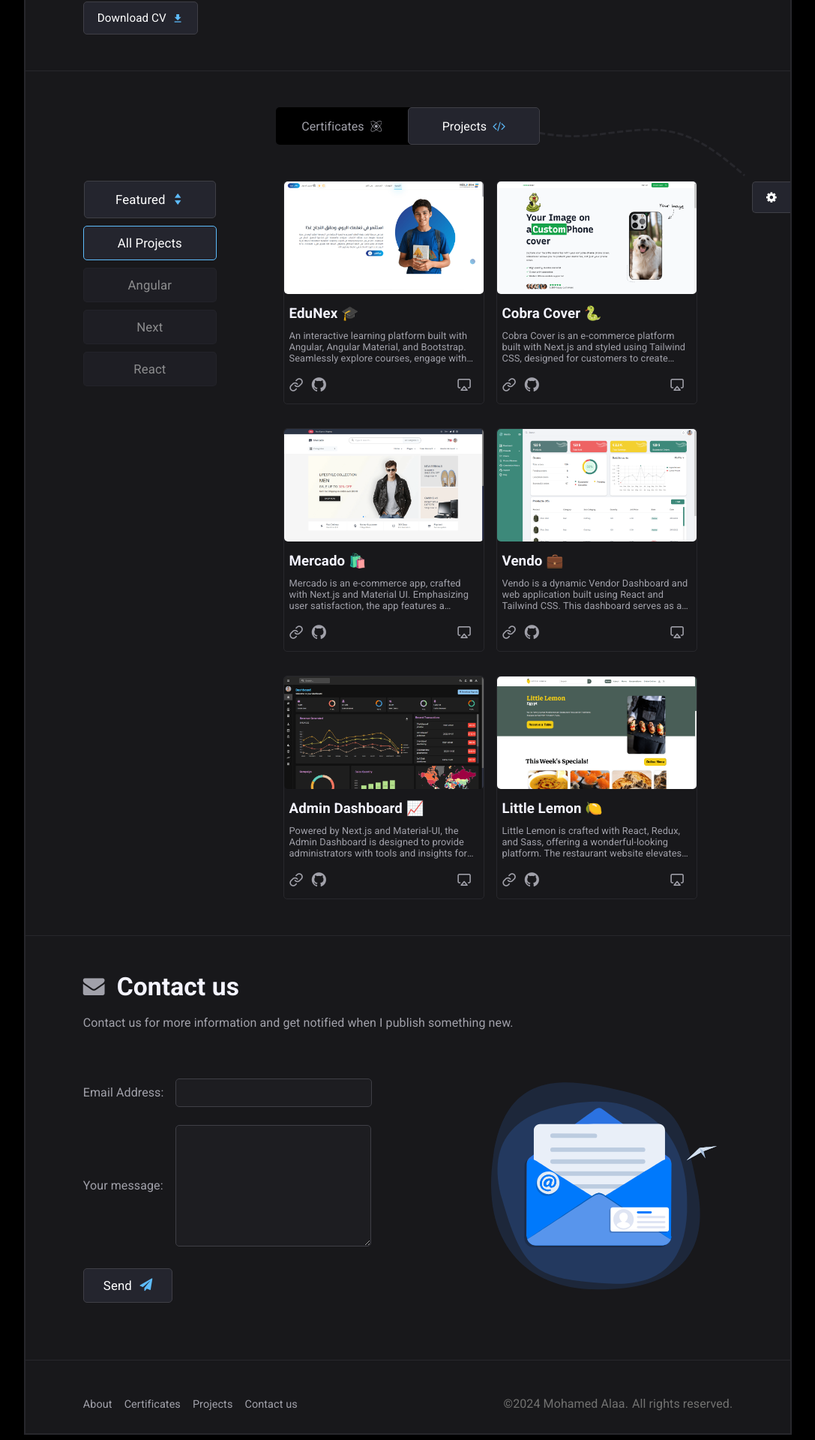
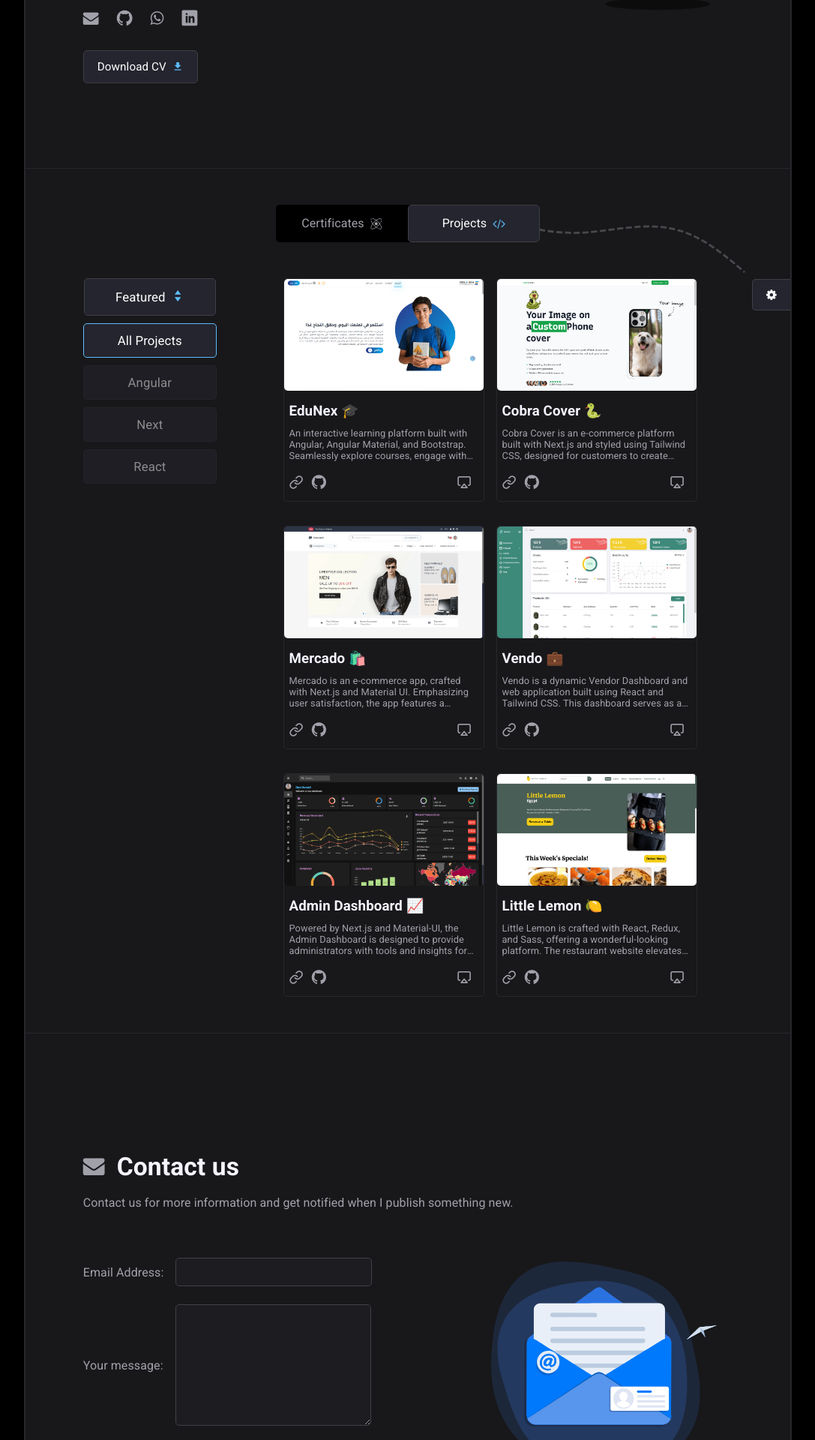
Before and after one commit to MohamedAlaa18/MohamedElhefnyDev, a React (Vite) app: page / in a window 1280 px wide. Shown: the part 583-2503 px from the top of the page at 75% size, without its empty margins (96-1183 px from the left). Built offline with nearby package versions, Linux system fonts and the light colour scheme.

Commit message:
update sections height and arrow color and fix main section issue

```diff
--- a/src/components/contact/contact.css
+++ b/src/components/contact/contact.css
@@ -6,6 +6,12 @@ table of contents
 2-Left-section ==> Mail
 3-Responsive Design (media query)
 */
+section.contact-us {
+  min-height: 86dvh;
+  display: flex;
+  flex-direction: column;
+  justify-content: center;
+}
 /*
 ================
 1-Header-section
@@ -159,3 +165,34 @@ section.contact-us .massage-sent {
     align-self: center;
   }
 }
+
+
+
+
+/* div.copy-email-container {
+  position: relative;
+  margin-top: 3rem;
+  color: var(--subtitle);
+  width: fit-content;
+}
+
+div.copy-email-container .icon-copy {
+  color: var(--blue);
+  transition: 0.3s;
+  scale: 1.2;
+}
+
+div.copy-email-container .icon-copy:hover {
+  rotate: 1deg;
+  scale: 1.1;
+}
+
+.copy-success-message {
+  position: absolute;
+  bottom: -32px;
+  right: calc(50% - 80px);
+  color: green;
+  width: 100%;
+  white-space: nowrap;
+  width: fit-content;
+} */
--- a/src/components/hero/hero.css
+++ b/src/components/hero/hero.css
@@ -9,6 +9,7 @@ table of contents
 */
 section.hero {
   padding-top: 3rem;
+  min-height: 86.5dvh;
 }
 
 /*
@@ -103,24 +104,6 @@ section.hero button.copy-email .icon-copy {
   gap: 32px;
 }
 
-/* .social-bottom {
-  gap: 12px;
-} */
-
-div.copy-email-container {
-  position: relative;
-}
-
-.copy-success-message {
-  position: absolute;
-  top: -32px;
-  left: 1.5rem;
-  color: green;
-  width: 100%;
-  white-space: nowrap;
-  width: fit-content;
-}
-
 /*
 =============================
 2-Right-section ==> Animation
--- a/src/components/main/Main.tsx
+++ b/src/components/main/Main.tsx
@@ -45,9 +45,7 @@ export default function Main({ mainInView }: { mainInView: boolean }) {
 
   return (
     <main className="flex">
-      <div>
-        <TripleToggleSwitch labels={labels} />
-      </div>
+      <TripleToggleSwitch labels={labels} />
 
       {(view === 'projects' || view === 'technologies') && mainInView && (
         <>
@@ -61,11 +59,11 @@ export default function Main({ mainInView }: { mainInView: boolean }) {
           <div className="graph_wrapper">
             <svg viewBox="0 0 315 107" version="1.1" style={{ overflow: "visible" }}>
               <g id="Page-1" stroke="none" strokeWidth="1" fill="none" fillRule="evenodd">
-                <path id="Path-1" className="path" fill="none" stroke="var(--border)" strokeWidth="4" strokeLinejoin="round" strokeMiterlimit="10" d="M1.4,2.1c0,0,86,57,211.5,41.5s172.5-24.5,289,81" />
+                <path id="Path-1" className="path" fill="none" stroke="var(--subtitle)" strokeWidth="4" strokeLinejoin="round" strokeMiterlimit="10" d="M1.4,2.1c0,0,86,57,211.5,41.5s172.5-24.5,289,81" />
 
                 <path className="dashed" fill="none" stroke="var(--secondary)" strokeWidth="8" strokeLinejoin="round" strokeMiterlimit="10" d="M1.4,2.1c0,0,86,57,211.5,41.5s172.5-24.5,289,81" />
 
-                <polyline id="arrow" points="0,-9 18,0 0,9 5,0" fill="var(--border)">
+                <polyline id="arrow" points="0,-9 18,0 0,9 5,0" fill="var(--subtitle)">
                   <animateMotion rotate="auto" begin="1s" dur="1.6s" repeatCount="1" fill="freeze">
                     <mpath xlinkHref={animationPaths[view]} />
                   </animateMotion>
@@ -76,9 +74,7 @@ export default function Main({ mainInView }: { mainInView: boolean }) {
         </>
       )}
 
-      <div>
-        {view === 'projects' ? <Projects /> : view === 'certificates' ? <Certificates /> : <Technologies />}
-      </div>
+      {view === 'projects' ? <Projects /> : view === 'certificates' ? <Certificates /> : <Technologies />}
     </main>
   );
 }
--- a/src/components/main/main.css
+++ b/src/components/main/main.css
@@ -1,12 +1,14 @@
 main.flex {
   flex-direction: column;
   gap: 3rem;
+  min-height: 86.5dvh;
 }
 
 main.flex section.flex {
   gap: 2.64rem;
   align-items: start;
   width: 100%;
+  flex-grow: 1;
 }
 
 div.right-section {
@@ -110,6 +112,7 @@ main.flex .technologies-toggle:hover {
   position: absolute;
   z-index: 0;
   right: 17%;
+  opacity: 0.35;
 }
 
 .graph_wrapper svg {
--- a/src/components/main/sections/certificates/Certificates.tsx
+++ b/src/components/main/sections/certificates/Certificates.tsx
@@ -18,7 +18,7 @@ export default function Certificates() {
 
   return (
     <section id='certificates' className='flex'>
-      <div className='flex left-section'>
+      <div className='left-section flex'>
         <button className={active == 'all' ? 'active' : ''} onClick={() => { handelClick('all') }}>All Certificates</button>
         <button className={active == 'Course' ? 'active' : ''} onClick={() => { handelClick('Course') }}>Courses</button>
         <button className={active == 'Internship' ? 'active' : ''} onClick={() => { handelClick('Internship') }}>Internships</button>
--- a/src/components/main/sections/technologies/technologies.css
+++ b/src/components/main/sections/technologies/technologies.css
@@ -3,7 +3,6 @@
 1-Right-section ==> icons
 =========================
 */
-
 section#technologies .technology-card {
     position: relative;
     border-radius: 5px;
--- a/src/components/sidebar/Sidebar.tsx
+++ b/src/components/sidebar/Sidebar.tsx
@@ -50,7 +50,7 @@ export default function Sidebar() {
                     }
                 });
             },
-            { rootMargin: "0px 0px -245px 0px" }
+            { rootMargin: "0px 0px -50px 0px" }
         );
 
         const elements = sections
```
Also changed, not shown: src/components/contact/Contact.tsx (+28 -0 lines), src/components/hero/Hero.tsx (+0 -31 lines).
